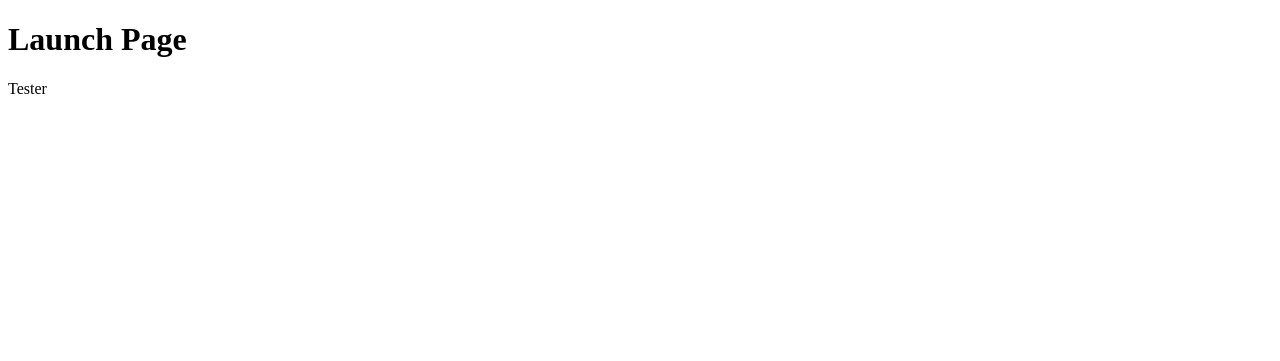
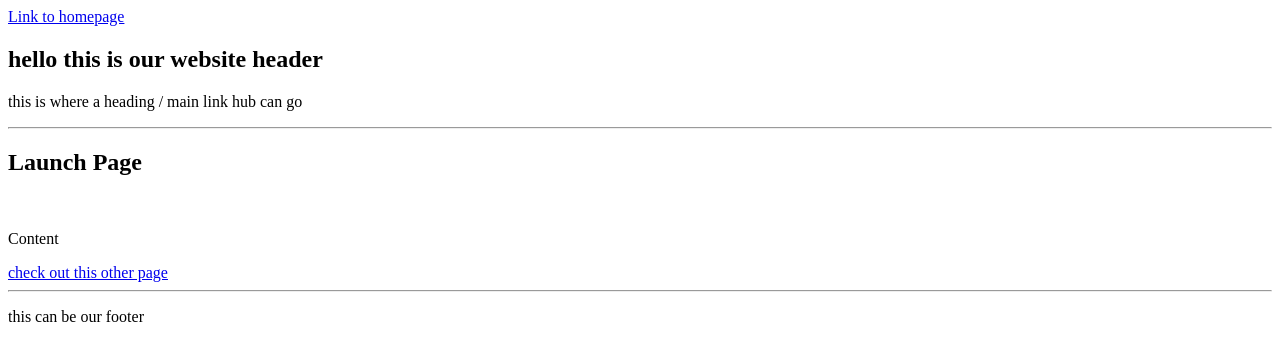
Before and after one commit to EshenkerStuySoftDev/SoftDevProj0, a Flask app: page / in a window 1280 px wide. Shown: the top 361 px of the page. Run offline with Flask 2, Linux system fonts and the light colour scheme.

Commit message:
added jinja templating

```diff
--- a/app/app.py
+++ b/app/app.py
@@ -11,7 +11,11 @@ app.secret_key = os.urandom(32)
 
 @app.route("/")
 def landing():
-    return render_template("template.html")
+    return render_template("launch.html")
+
+@app.route("/test")
+def test():
+    return render_template("test.html")
 
 
 if __name__ == '__main__':
--- /dev/null
+++ b/app/templates/launch.html
@@ -0,0 +1,31 @@
+<!--
+    Third Huge Freckled Elephant
+    Ethan Shenker, Constance Chen, Andrew Jiang, Saqif Abedin
+    P0 - To Be Named
+    2020-12-xx
+-->
+
+<!DOCTYPE html>
+
+<html>
+
+    <head>
+        <title> Launch Page </title>
+        <link rel="stylesheet" href="static/style.css">
+    </head>
+
+    <section class="content">
+
+        {% extends "template.html" %}
+        {% block content %}
+
+
+        <h1> Launch Page </h1>
+        <br>
+        <p> Content </p>
+        <a href="/test"> check out this other page </a>
+
+        {% endblock %}
+    </section>
+
+</html
--- a/app/templates/template.html
+++ b/app/templates/template.html
@@ -15,8 +15,15 @@
     </head>
 
     <body>
-        <h1> Launch Page </h1>
-        <p> Tester </p>
+        <a href="/"> Link to homepage </a> <!-- header to every page -->
+        <h1> hello this is our website header </h1>
+        <p> this is where a heading / main link hub can go </p>
+        <hr>
+
+        {% block content %}{% endblock %} <!-- location where other file is "imported"-->
+
+        <hr>
+        <p> this can be our footer </p>
     </body>
 
 </html>
```
Also changed, not shown: app/templates/test.html (added, +32 -0 lines).
